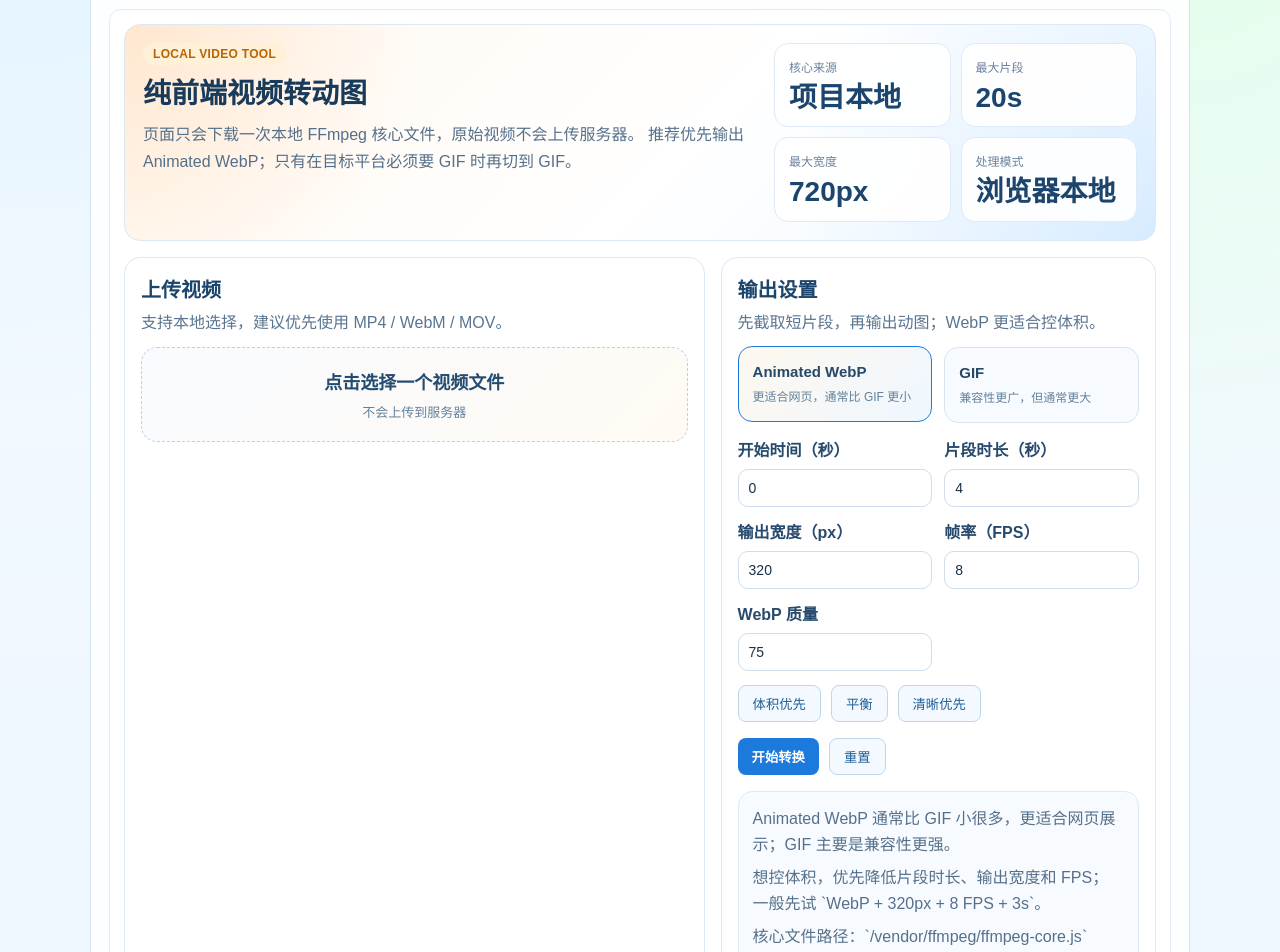
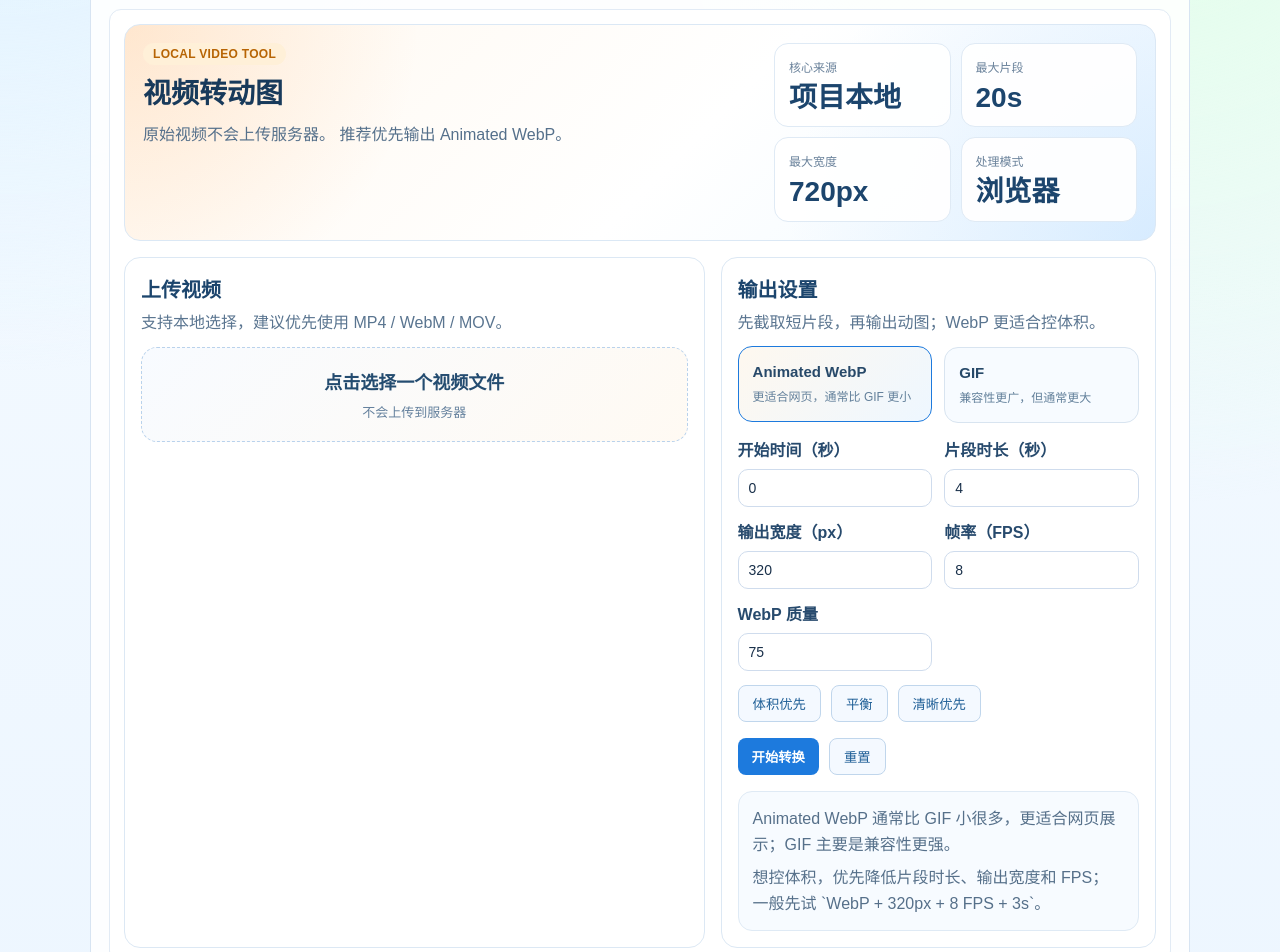
Before and after one commit to love-Liushuang/tools, a React (Vite) app in the folder client/: page /tools/video-to-gif in a window 1280 px wide. Shown: the part 340-1292 px from the top of the page. Built offline with nearby package versions, Linux system fonts and the light colour scheme.

Commit message:
feat: 文案

```diff
--- a/client/src/pages/VideoToGifPage.jsx
+++ b/client/src/pages/VideoToGifPage.jsx
@@ -281,7 +281,7 @@ function VideoToGifPage() {
     setError('');
     setProgress(0);
     setLogLines([]);
-    setStatusText('正在加载本地转换核心，首次加载会比较慢...');
+    setStatusText('正在加载本地转换核心...');
 
     try {
       await ensureProgressBinding();
@@ -337,17 +337,17 @@ function VideoToGifPage() {
 
   return (
     <ToolPageShell
-      title="视频转 GIF / WebP（本地）"
+      title="视频转 GIF / WebP"
       desc="视频文件仅在浏览器本地读取和转换，浏览器内输出 GIF 或 Animated WebP，不上传原视频。"
     >
       <div className="video-gif-shell">
         <div className="video-gif-hero">
           <div>
             <div className="emoji-kicker">Local Video Tool</div>
-            <h2>纯前端视频转动图</h2>
+            <h2>视频转动图</h2>
             <p>
-              页面只会下载一次本地 FFmpeg 核心文件，原始视频不会上传服务器。
-              推荐优先输出 Animated WebP；只有在目标平台必须要 GIF 时再切到 GIF。
+              原始视频不会上传服务器。
+              推荐优先输出 Animated WebP。
             </p>
           </div>
 
@@ -366,7 +366,7 @@ function VideoToGifPage() {
             </div>
             <div className="emoji-stat-card">
               <span>处理模式</span>
-              <strong>浏览器本地</strong>
+              <strong>浏览器</strong>
             </div>
           </div>
         </div>
@@ -543,9 +543,9 @@ function VideoToGifPage() {
             <div className="video-gif-note-list">
               <p>Animated WebP 通常比 GIF 小很多，更适合网页展示；GIF 主要是兼容性更强。</p>
               <p>想控体积，优先降低片段时长、输出宽度和 FPS；一般先试 `WebP + 320px + 8 FPS + 3s`。</p>
-              <p>核心文件路径：`{FFMPEG_ASSET_CONFIG.coreURL}`</p>
+              {/* <p>核心文件路径：`{FFMPEG_ASSET_CONFIG.coreURL}`</p>
               <p>WASM 文件路径：`{FFMPEG_ASSET_CONFIG.wasmURL}`</p>
-              <p>后续如果要切到网盘直链，只需要修改这一组地址。</p>
+              <p>后续如果要切到网盘直链，只需要修改这一组地址。</p> */}
             </div>
 
             {statusText ? (
@@ -562,7 +562,7 @@ function VideoToGifPage() {
 
             {error ? <p className="error">{error}</p> : null}
 
-            {logLines.length ? (
+            {/* {logLines.length ? (
               <div className="video-gif-log-card">
                 <div className="video-gif-panel-head">
                   <div>
@@ -572,7 +572,7 @@ function VideoToGifPage() {
                 </div>
                 <pre>{logLines.join('\n')}</pre>
               </div>
-            ) : null}
+            ) : null} */}
           </section>
         </div>
 
```
